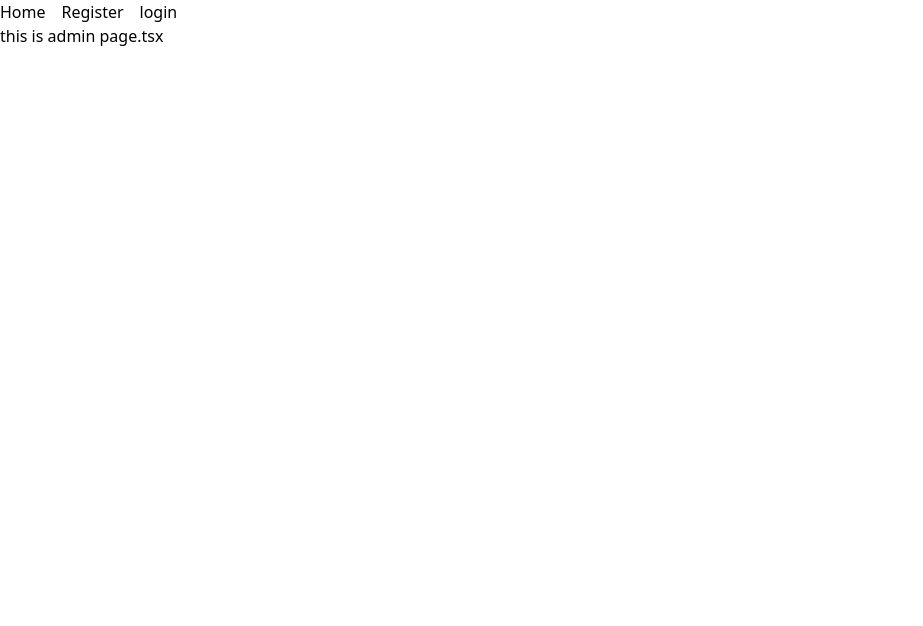
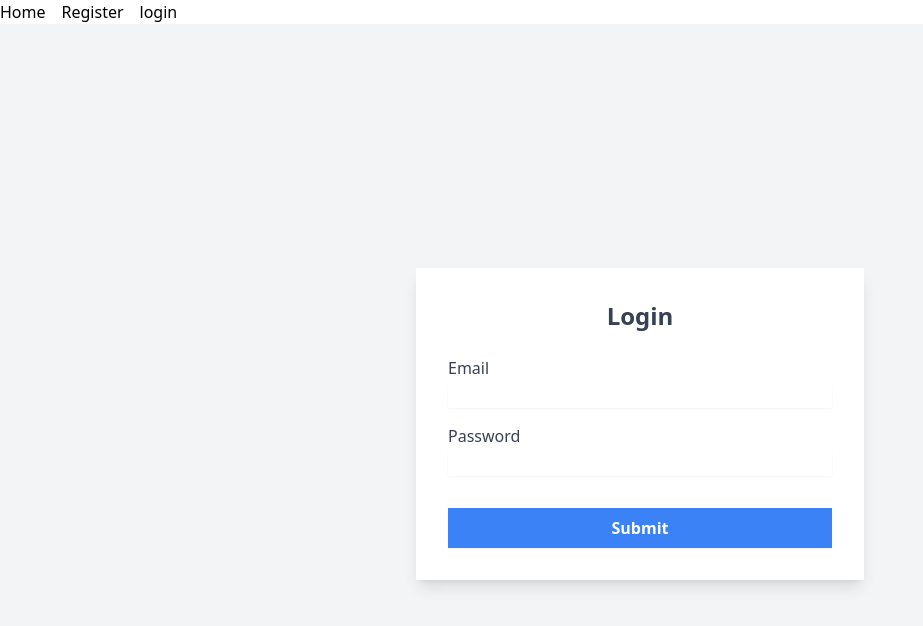
Before and after one commit to derikesh/estore, a Next.js app in the folder frontend/estore/: page /admin in a window 1280 px wide. Shown: the top 626 px of the page, without its empty margins (0-923 px from the left). Built offline with nearby package versions, Linux system fonts and the light colour scheme; no server answers.

Commit message:
random add

```diff
--- a/frontend/estore/app/admin/page.tsx
+++ b/frontend/estore/app/admin/page.tsx
@@ -1,9 +1,12 @@
+import LoginContainer from '@/src/component/ClientSideComponent/Containers/loginContainer/LoginContainer'
 import React from 'react'
+import { Provider } from 'react-redux'
+import store from '@/src/store/store'
 
 export default function page() {
   return (
-      <div>
-        this is admin page.tsx
-      </div>
+    <Provider store={store} >
+    <LoginContainer/>
+    </Provider>
   )
 }
```
Also changed, not shown: frontend/estore/src/noUse/register/page.tsx (renamed from frontend/estore/app/register/page.tsx).
